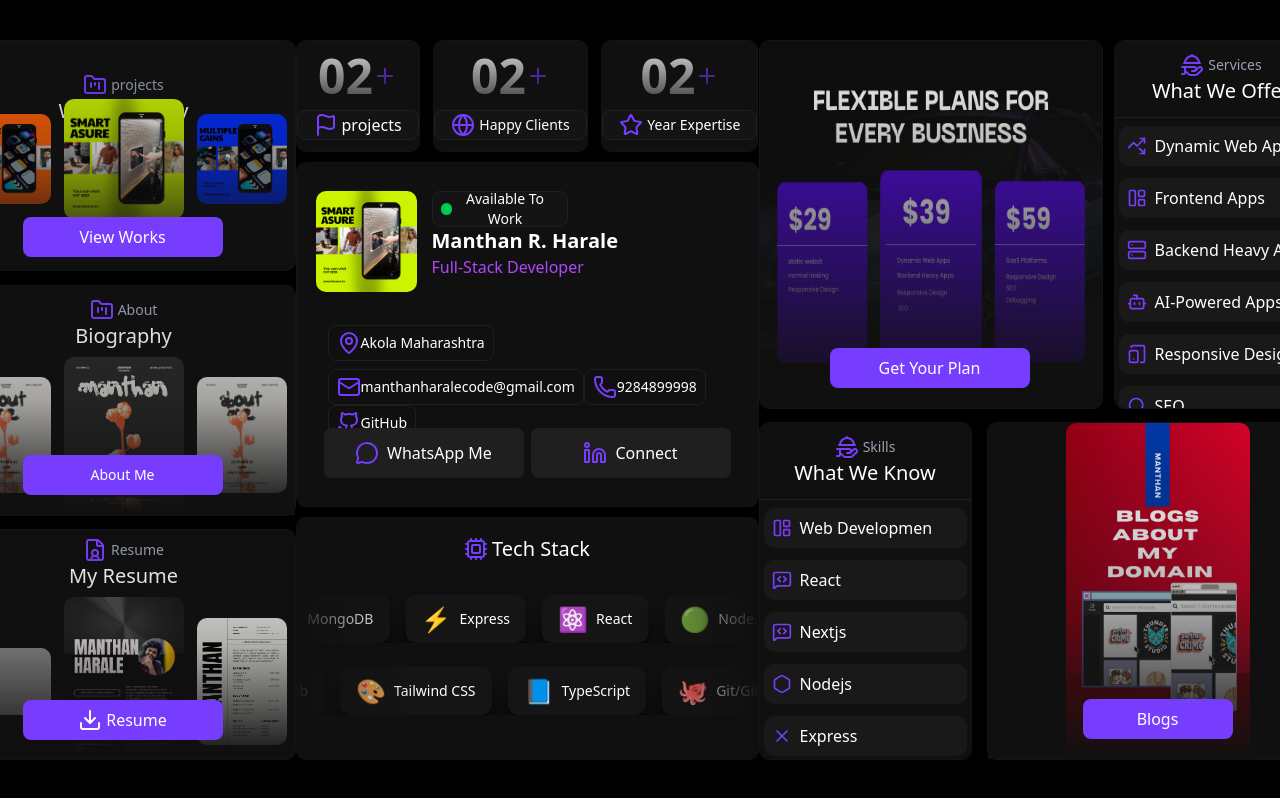
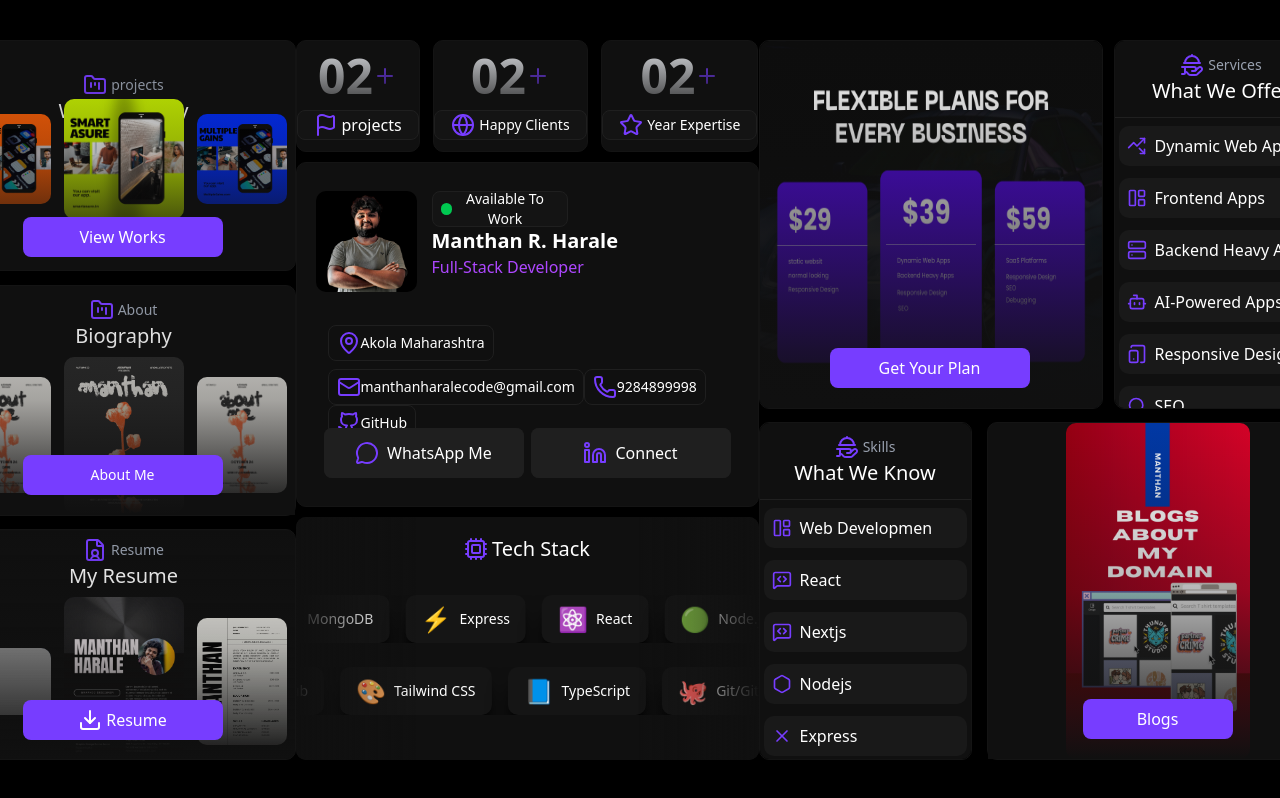
Before and after one commit to manthan20021/manthan, a Next.js app: page / in a window 1280 px wide. Shown: the top 798 px of the page. Built offline with nearby package versions, Linux system fonts and the light colour scheme; grey boxes are pictures that could not be loaded.

Commit message:
profil img

```diff
--- a/app/coponents/section2.jsx
+++ b/app/coponents/section2.jsx
@@ -57,7 +57,7 @@ const Section2 = () => {
 
         <div className='sm:w-[423px] sm:h-[101px] w-full h-full  flex items-center justify-between'>
           <Image
-            src="/project.png"
+            src="/my2.png"
             alt='profil img'
             width={101}
             height={101}
```
Also changed, not shown: app/coponents/section1.jsx (line endings or trailing spaces), public/my2.png (added).
